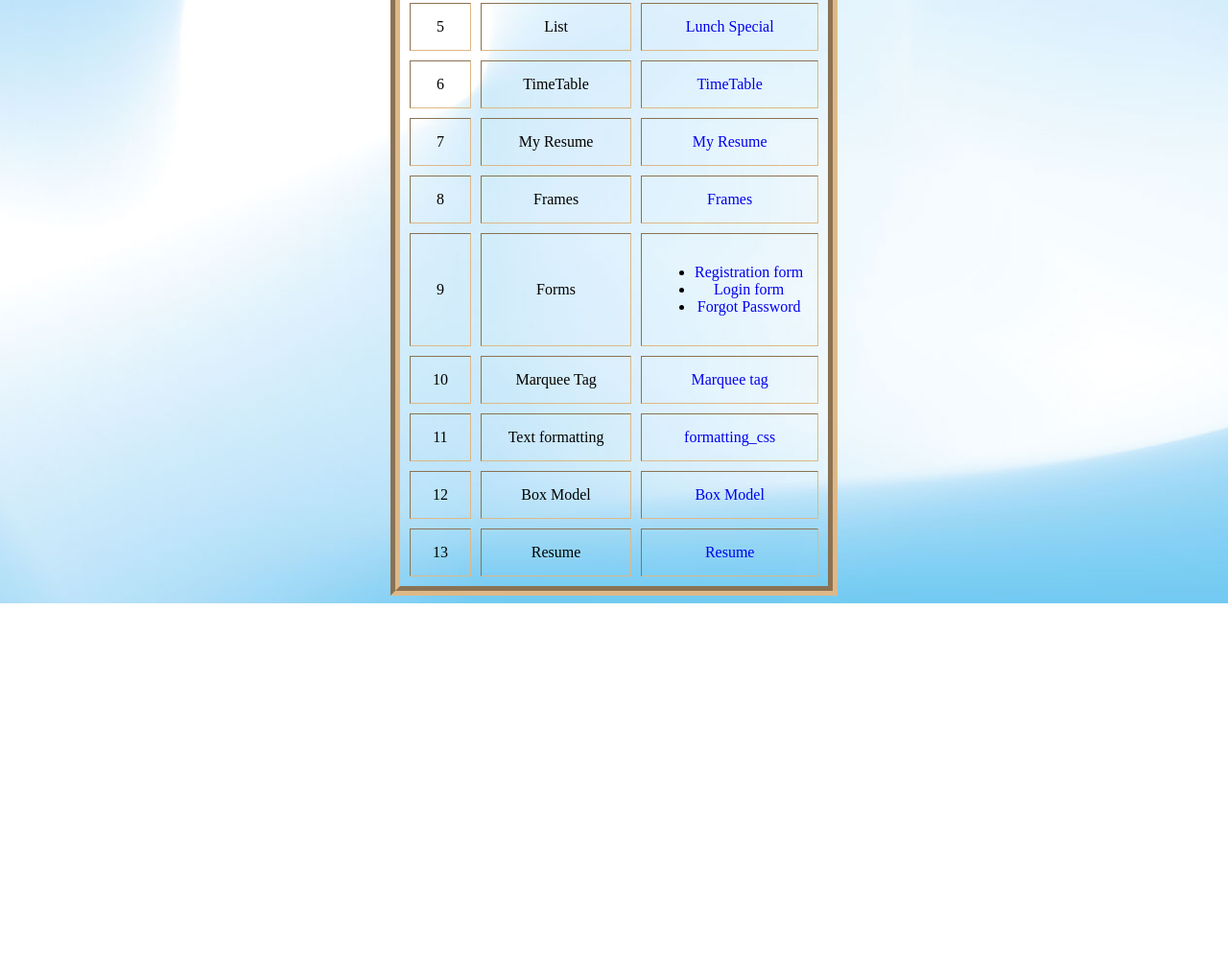
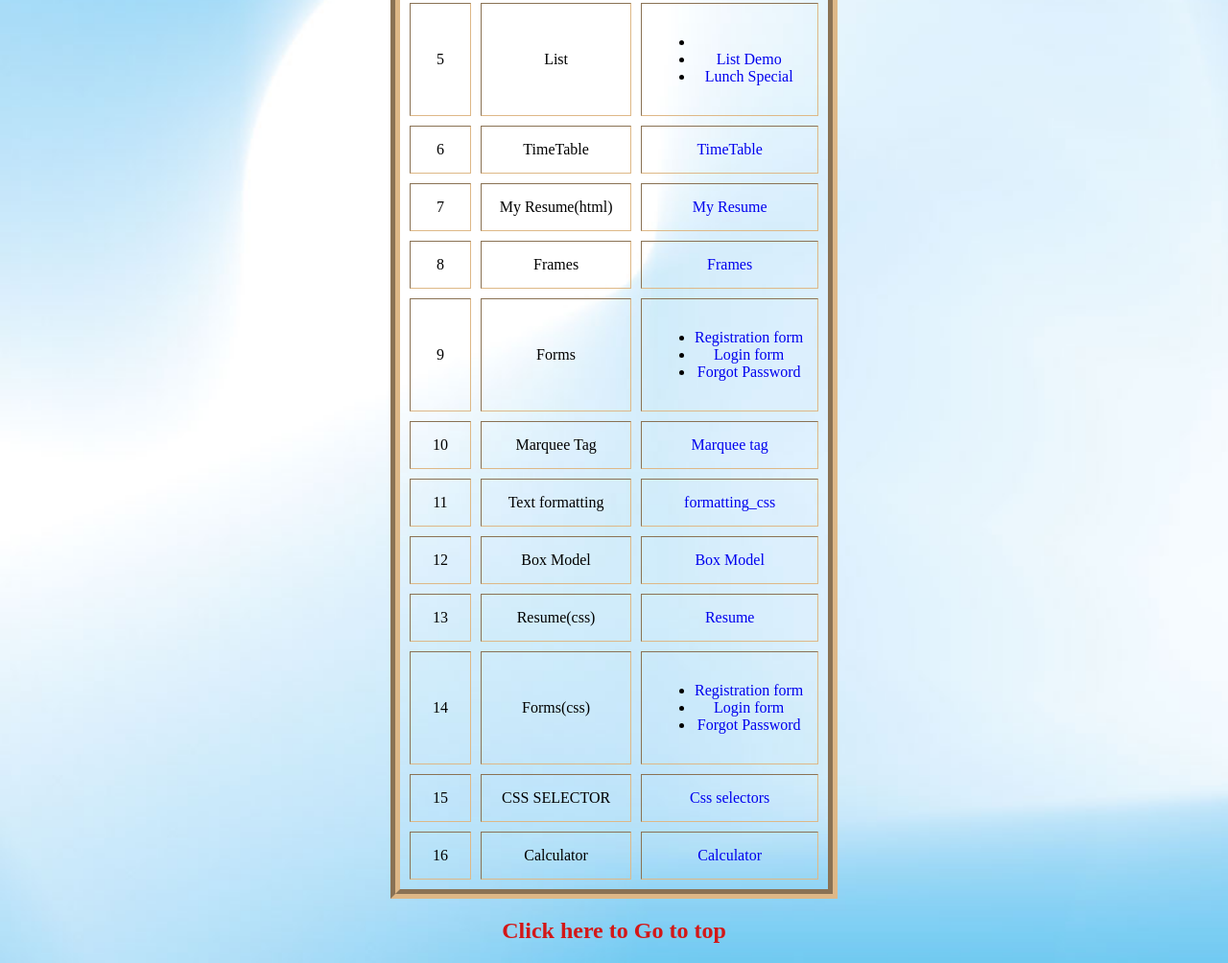
Before and after one commit to reshma-nawaz/WADEXP-5428, a plain HTML site: page index.html in a window 1280 px wide. Shown: the part 465-1469 px from the top of the page at 96% size. Before the commit the page ends 1094 px from the top, so only its background shows below. Drawn offline with Linux system fonts and the light colour scheme.

Commit message:
Update index.html

```diff
--- a/index.html
+++ b/index.html
@@ -13,6 +13,7 @@
         }
     </style>
 </head>
+<a name = a></a>
 <body background="imgs/back.jpg">
     <center>
         <h1><FONT color="red">WAD EXPERIMENTS</FONT></h1>
@@ -46,7 +47,12 @@
         <tr align="center">
             <td>5</td>
             <td>List</td>
-            <td><a href="list.html" target="_blank" style="text-decoration: none">Lunch Special</a></td>
+            <td>
+                <ul>
+                    <li><li><a href="list(basic).html" target="_blank" style="text-decoration: none">List Demo</a></li>
+                    <li><a href="list.html" target="_blank" style="text-decoration: none">Lunch Special</a></li>
+                </ul>
+                </td>
         </tr>
         <tr align="center">
             <td>6</td>
@@ -55,7 +61,7 @@
         </tr>
         <tr align="center">
             <td>7</td>
-            <td>My Resume</td>
+            <td>My Resume(html)</td>
             <td><a href="resume.html" target="_blank" style="text-decoration:none">My Resume</a></td>
         </tr>
         <tr align="center">
@@ -70,7 +76,7 @@
             <td>
                 <ul>
                 <li><a href="reg_form.html" target="_blank" style="text-decoration: none">Registration form</a></li>
-                <li><a href="log_in.html" target="_blank" style="text-decoration: none">Login form</a></li>
+                <li><a href="login.html" target="_blank" style="text-decoration: none">Login form</a></li>
                 <li><a href="forgotPassword.html" style="text-decoration: none" target="_blank">Forgot Password</a></li>
                </ul>
             </td>
@@ -92,10 +98,32 @@
         </tr>
         <tr align="center">
             <td>13</td>
-            <td>Resume</td>
+            <td>Resume(css)</td>
             <td><a href="resume(css).html" target="_blank" style="text-decoration: none">Resume</a></td>
         </tr>
+        <tr align="center">
+            <td>14</td>
+            <td>Forms(css)</td>
+            <td>
+                <ul>
+                <li><a href="reg_form.html" target="_blank" style="text-decoration: none">Registration form</a></li>
+                <li><a href="login(css).html" target="_blank" style="text-decoration: none">Login form</a></li>
+                <li><a href="forgotPassword(css).html" style="text-decoration: none" target="_blank">Forgot Password</a></li>
+               </ul>
+            </td>
+        </tr>
+        <tr align="center">
+            <td>15</td>
+            <td>CSS SELECTOR</td>
+            <td><a href="css_selector.html" target="_blank" style="text-decoration: none">Css selectors</a></td>
+        </tr>
+        <tr align="center">
+            <td>16</td>
+            <td>Calculator</td>
+            <td><a href="calculator.html" target="_blank" style="text-decoration: none">Calculator</a></td>
+        </tr>
     </table>
+    <a href = "#a" style="text-decoration:none;"><h2 style="color:rgb(211, 23, 23)">Click here to Go to top</h2></a>
 </center>
 </body>
 </html>
```
